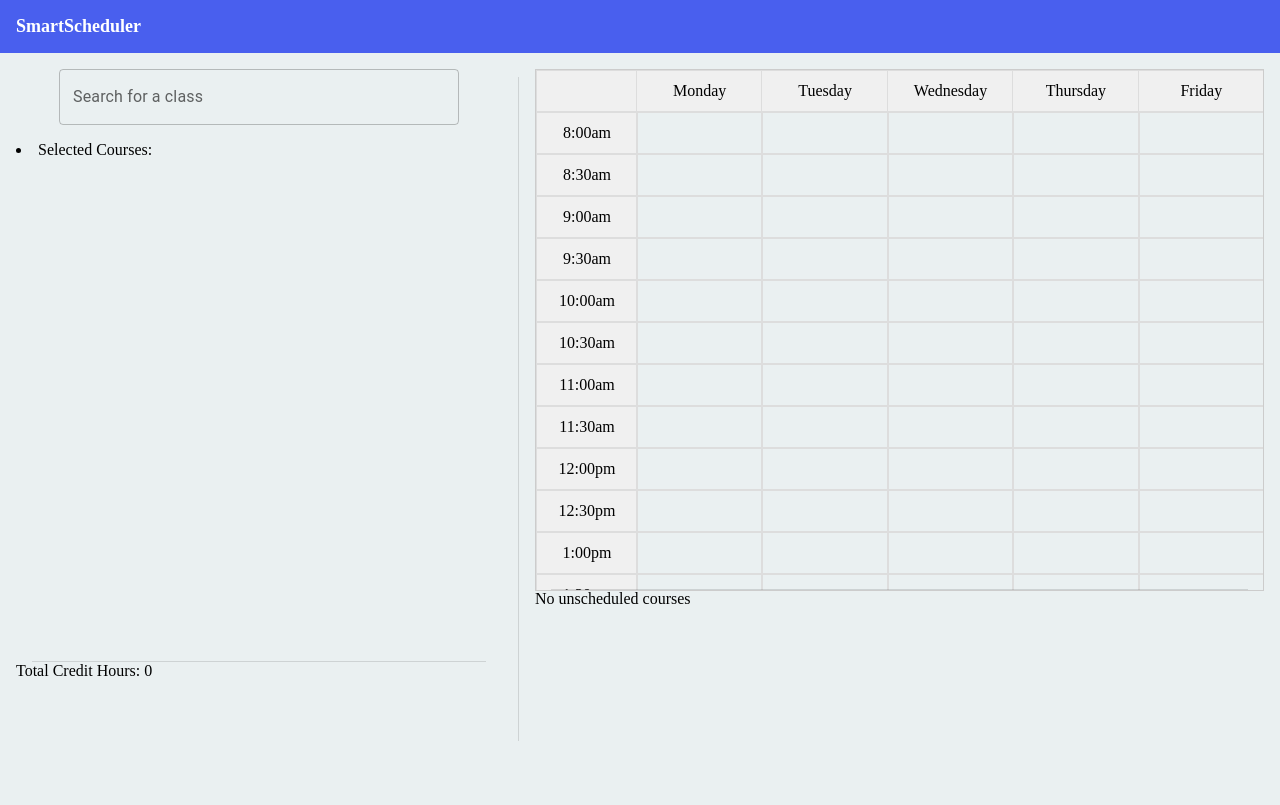
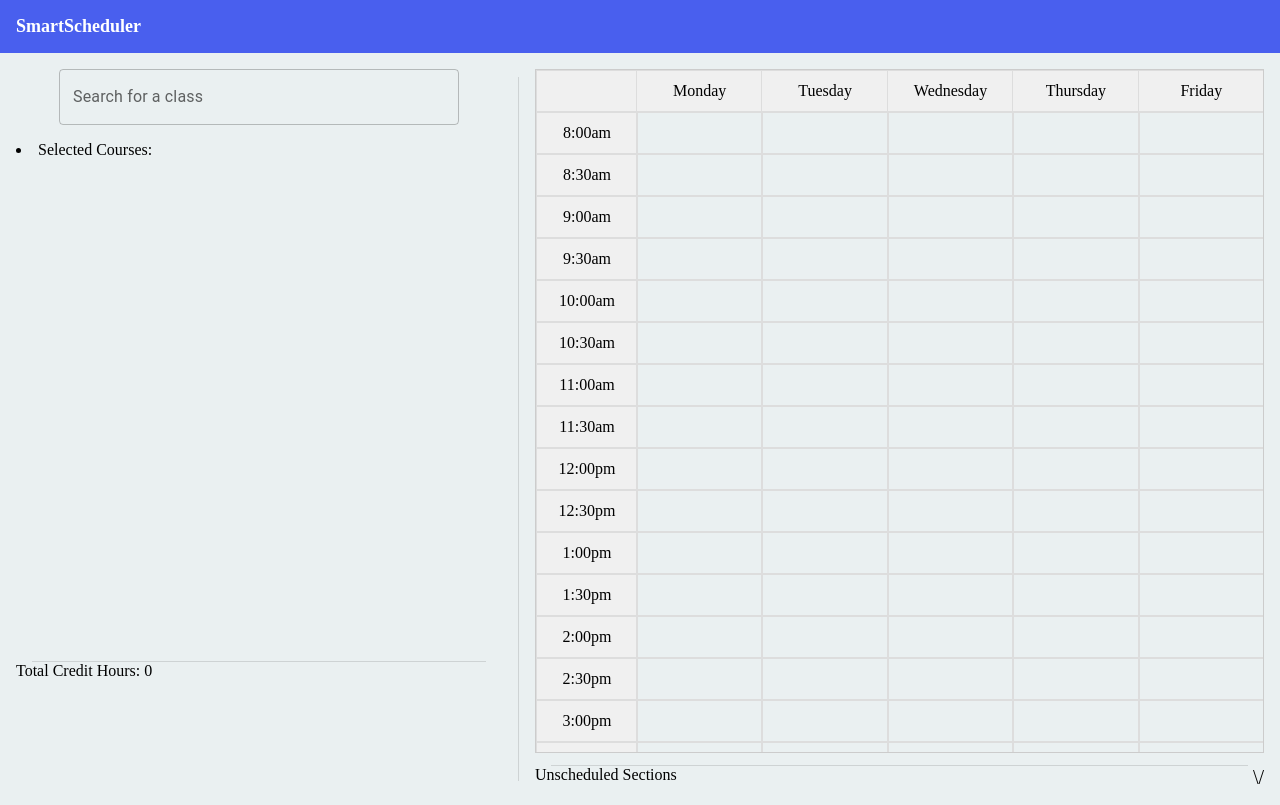
Before and after one commit to FlyingTNT/EECS-581-Group-7-Project-3, a React (Vite) app in the folder SmartScheduler/: page / in a window 1280 px wide. Built offline with nearby package versions, Linux system fonts and the light colour scheme.

Commit message:
Hide the unscheduled sections under a pop-up

```diff
--- a/SmartScheduler/src/components/UnscheduledTable.tsx
+++ b/SmartScheduler/src/components/UnscheduledTable.tsx
@@ -9,7 +9,9 @@
 
 import ScheduleCard from "./ScheduleCard";
 import type { SectionData } from "../types";
+import "../styles/UnscheduledTableStyles.css";
 import { getClass, getCurrentPermutation, getState, getUnscheduledSections } from "../utils/Utilities";
+import { useState } from "react";
 
 export default function UnscheduledTable() {
 
@@ -17,8 +19,26 @@ export default function UnscheduledTable() {
   const permutation = getCurrentPermutation(state) ?? [];
   const unscheduledCourses: SectionData[] = getUnscheduledSections(permutation);
 
+  const [isDropDownOpen, setIsDropDownOpen] = useState(false);
+
   return (
-    <div style={{ display: "flex", flexDirection: "column", gap: "10px" }}>
+    <div>
+      <div className="pullUpHeader"
+           onClick={() => setIsDropDownOpen(!isDropDownOpen)}
+           >
+        <div>
+          Unscheduled Sections
+        </div>
+
+        <div
+          className="dropDownButton">
+          {isDropDownOpen ? "/\\" : "\\/"}
+        </div>
+      </div>
+
+      {
+      isDropDownOpen &&
+      (<div style={{ display: "flex", flexDirection: "column", gap: "10px" }}>
       {unscheduledCourses.length === 0 && <div>No unscheduled courses</div>}
       {unscheduledCourses.map(section => {
         const course = getClass(section, state);
@@ -37,6 +57,7 @@ export default function UnscheduledTable() {
           color={course.color || "#ccc"}
         />
       )})}
+      </div>)}
     </div>
   );
 }
--- a/SmartScheduler/src/styles/App.css
+++ b/SmartScheduler/src/styles/App.css
@@ -10,11 +10,6 @@
   display: flex;
   flex-direction: column;
 }
-.scheduledAndUnsched {
-  width: 60%;
-  display: flex;
-  flex-direction: column;
-}
 .searchBarContainer {
   margin-bottom: 16px;
   justify-self: center;
@@ -22,6 +17,22 @@
 .selectedCoursesContainer {
   height: 65vh;
 }
-.gridContainer {
-  height: 65vh;
+
+.scheduledAndUnsched {
+  height: inherit;
+  width: 60%;
+  display: flex;
+  flex-direction: column;
+  height: 90vh;
 }
+
+.gridContainer
+{
+  flex: 1;
+  overflow-y: auto;
+}
+
+.unscheduledTableContainer
+{
+  flex-shrink: 0;
+}
--- a/SmartScheduler/src/styles/ScheduleGridStyles.css
+++ b/SmartScheduler/src/styles/ScheduleGridStyles.css
@@ -3,7 +3,7 @@
   grid-template-columns: 100px repeat(5, 1fr);
   border: 1px solid #ccc;
   text-align: center;
-  max-height: 65vh;
+  max-height: 98%;
   overflow-y: auto;
 }
 
--- /dev/null
+++ b/SmartScheduler/src/styles/UnscheduledTableStyles.css
@@ -0,0 +1,13 @@
+.pullUpHeader
+{
+    color: #000000;
+    display: flex;
+    flex-direction: row;
+    justify-content: space-between;
+    cursor: pointer;
+}
+.dropDownButton {
+  color: #000000;
+  font-size: 20px;
+  align-items: flex-end;
+}
```
